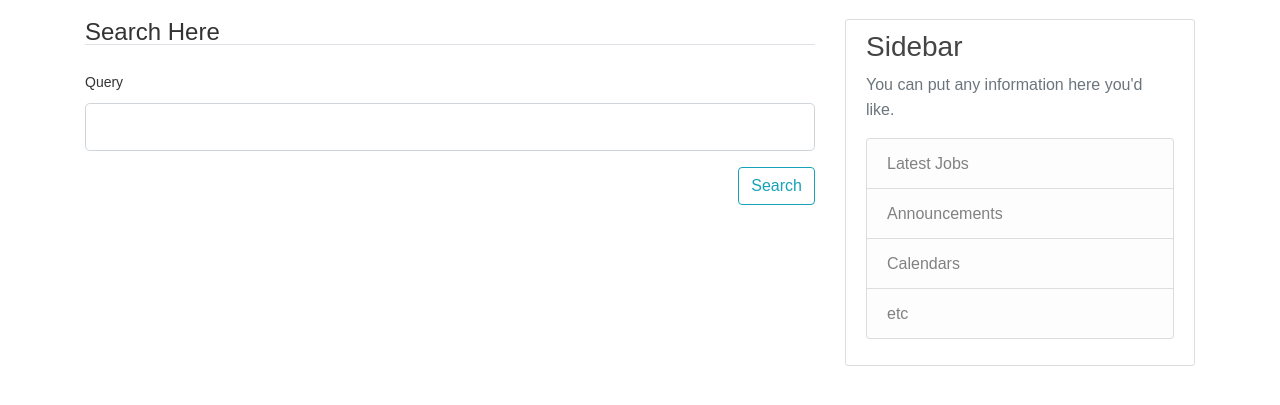
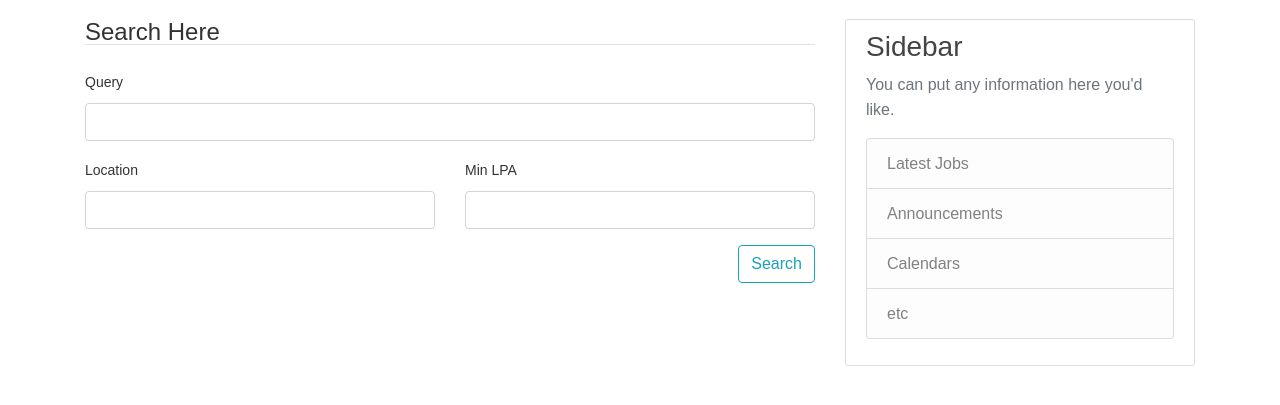
Before and after one commit to sidcoool/Smart-Job-Search-, a Flask app: page /search in a window 1280 px wide. Shown: the part 61-466 px from the top of the page. Run offline with Flask 2, Linux system fonts and the light colour scheme; data comes from the database, SQL or seed files in the repository; both versions use the stored data as it was after the commit; some libraries are stand-ins or nearby versions.

Commit message:
location and other changes to blogs

```diff
--- a/flaskblog/Utils/tf_idf.py
+++ b/flaskblog/Utils/tf_idf.py
@@ -22,7 +22,7 @@ def InverseDocumentFrequency(documents, matchingTerm):
 
 documents = {"I am unable to do my wor can you help me. Ofcourse, I'll help you",
              "Finding a Software Developer for my company min 3 years experience",
-             "looking for a human resource people",
+             "looking for a human resource people with computer skills",
              "computer science engineer also fresher will be accepted"}
 
 def TermFrequencyWithInverseDocumentFrequency(documents, matchingTerm):
@@ -34,4 +34,4 @@ def TermFrequencyWithInverseDocumentFrequency(documents, matchingTerm):
         print(document, tf_idf)
     print(tf_idf)
 
-TermFrequencyWithInverseDocumentFrequency(documents, "unable")
+TermFrequencyWithInverseDocumentFrequency(documents, "computer")
--- a/flaskblog/forms.py
+++ b/flaskblog/forms.py
@@ -59,14 +59,17 @@ class LoginForm(FlaskForm):
 
 
 class SearchForm(FlaskForm):
-    query = StringField('Query',
-                        validators=[DataRequired()])
+    query = StringField('Query',validators=[DataRequired()])
+    location = StringField('Location',validators=[DataRequired()])
+    minLpa = StringField('Min LPA',validators=[DataRequired()])
+
     search = SubmitField('Search')
 
 
 
 class PostForm(FlaskForm):
     title = StringField('Title', validators=[DataRequired()])
+    location = StringField('Location', validators=[DataRequired()])
     ctc = StringField('CTC (in LPA)', validators=[DataRequired()])
     description = TextAreaField('Description', validators=[DataRequired()])
     submit = SubmitField('Post')
--- a/flaskblog/models.py
+++ b/flaskblog/models.py
@@ -23,7 +23,7 @@ class User(db.Model, UserMixin):
 class Post(db.Model):
     id = db.Column(db.Integer, primary_key=True)
     title = db.Column(db.String(100), nullable=False)
-    #content = db.Column(db.String(100), nullable=False)
+    location = db.Column(db.String(100), nullable=False)
     ctc = db.Column(db.String(100), nullable=False)
     date_posted = db.Column(db.DateTime, nullable=False, default=datetime.utcnow)
     description = db.Column(db.Text, nullable=False)
--- a/flaskblog/routes.py
+++ b/flaskblog/routes.py
@@ -7,6 +7,7 @@ from flaskblog.forms import RegistrationForm, LoginForm, UpdateAccountForm, Post
 from flaskblog.models import User, Post
 from flask_login import login_user, current_user, logout_user, login_required
 from random import randint, choice
+from datetime import date, datetime
 
 @app.route("/")
 @app.route("/home")
@@ -14,10 +15,6 @@ def home():
     posts = Post.query.all()
     print(posts)
     return render_template('home.html', posts=posts)
-
-
-
-
 
 
 @app.route("/about")
@@ -65,6 +62,13 @@ def search():
     # if request.method == 'POST':
     if form.validate_on_submit():
         q = form.query.data
+
+        d0 = posts[0].date_posted
+        d1 = datetime.utcnow()
+        delta = d1 - d0
+        print("No. Days Job was Posted: ", delta.total_seconds()/(3600*24))
+
+        print(form.location.data, form.minLpa.data)
         x = q.split()
         f = False
 
@@ -143,7 +147,7 @@ def account():
 def new_post():
     form = PostForm()
     if form.validate_on_submit():
-        post = Post(title=form.title.data, ctc=form.ctc.data , description=form.description.data, author=current_user)
+        post = Post(title=form.title.data, location=form.location.data, ctc=form.ctc.data , description=form.description.data, author=current_user)
         db.session.add(post)
         db.session.commit()
         flash('Your Job has been created!', 'success')
--- a/flaskblog/templates/home.html
+++ b/flaskblog/templates/home.html
@@ -28,7 +28,12 @@
                 <span class="bolder ">CTC : </span>
                 <span class="color-red">{{ post.ctc }} LPA</span>
               </h6>
+              <h6 class="font-14 pl-4 pt-1">
+                <span class="bolder ">Location : </span>
+                <span class="color-red">{{ post.location }} </span>
+              </h6>
               <h6 class="font-14 pl-4 pt-1 color-black3">{{ post.date_posted.strftime('%Y-%m-%d') }}</h6>
+              <!-- <h6 class="font-14 pl-4 pt-1 color-black3">{{ post.date_posted.strftime('%Y-%m-%d') }}</h6> -->
             </div>
 
             <h6 class="color-black3 pt-2 font-sm-14">
--- a/flaskblog/templates/search.html
+++ b/flaskblog/templates/search.html
@@ -4,11 +4,38 @@
   {{ form.hidden_tag() }}
   <fieldset class="form-group">
     <legend class="border-bottom mb-4">Search Here</legend>
+
+
     <div class="form-group">
       {{ form.query.label(class="form-control-label") }}
 
-            {{ form.query(class="form-control form-control-lg") }}
+      {{ form.query(class="form-control form-control") }}
     </div>
+
+    <div class="row">
+      <div class="col">
+        <div class="form-group">
+          {{ form.location.label(class="form-control-label") }}
+
+          {{ form.location(class="form-control form-control") }}
+        </div>
+      </div>
+
+        <div class="col">
+
+          <div class="form-group">
+            {{ form.minLpa.label(class="form-control-label") }}
+
+            {{ form.minLpa(class="form-control form-control") }}
+          </div>
+        </div>
+      </div>
+
+
+
+
+
+
 
     <div class="form-group float-right">
       {{ form.search(class="btn btn-outline-info") }}
@@ -19,7 +46,8 @@
 {% for post in posts %}
 
 <div class="card" style="width:522px">
-          <img class="card-img-top"  src="{{ url_for('static', filename='profile_pics/' + post.author.image_file) }}" alt="Card image" style="width:100%; height: 300px;">
+  <img class="card-img-top" src="{{ url_for('static', filename='profile_pics/' + post.author.image_file) }}"
+    alt="Card image" style="width:100%; height: 300px;">
   <div class="card-body">
     <div class="bl-red">
       <h4 class="bolder font-20 font-sm-18 pl-4 pt-1">
```
Also changed, not shown: flaskblog/templates/create_post.html (+15 -0 lines), flaskblog/site.db, flaskblog/site2.db (added). Lines whose indentation alone changed are shown as unchanged.
